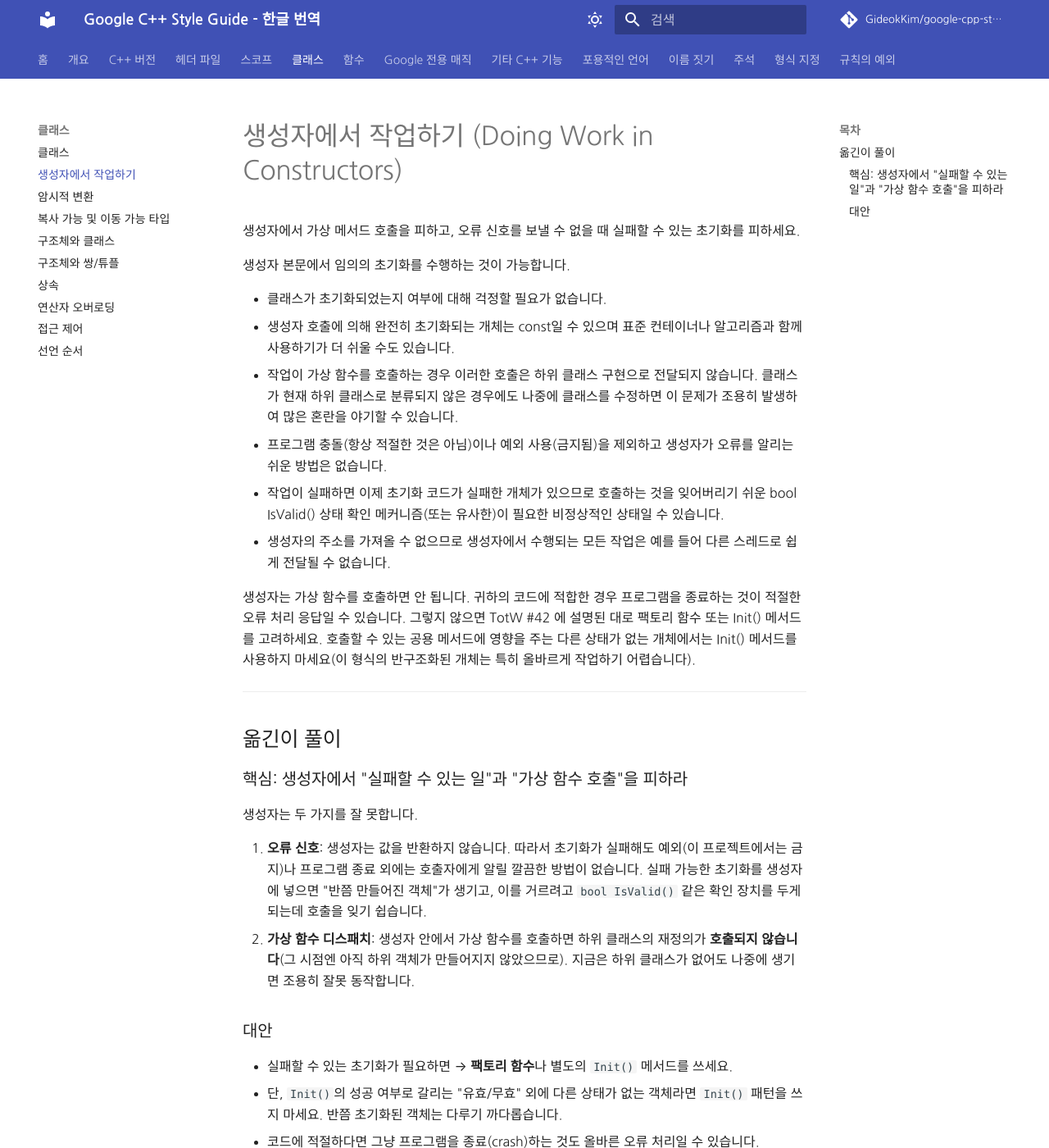
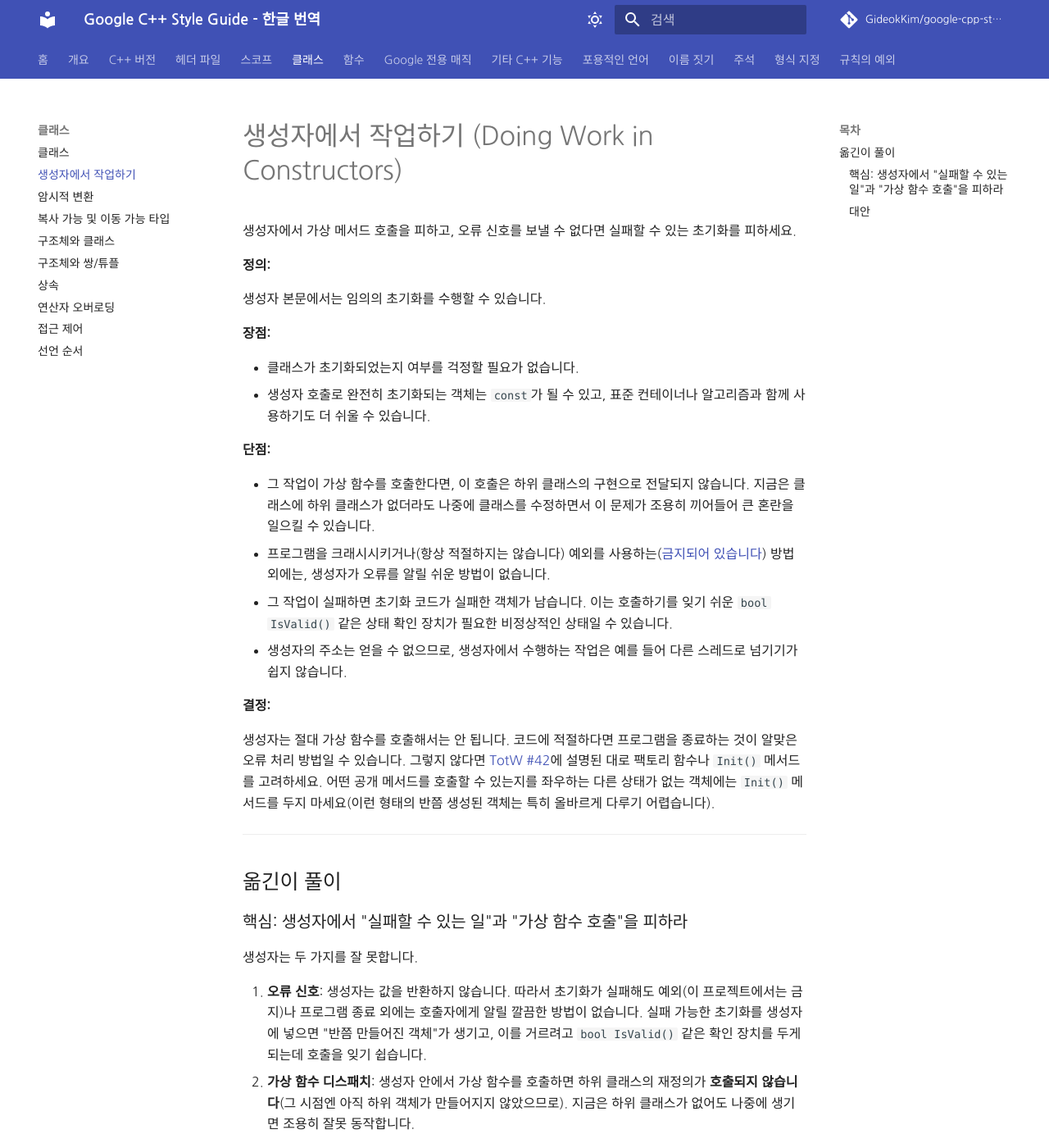
Before and after one commit to GideokKim/google-cpp-style-guide-kr, an MkDocs documentation site: the page built from google cpp style guide/doing_work_in_constructors.md, in a window 1280 px wide and 1400 px high. Shown: the whole window at 82% size. Built offline with MkDocs 1.6.1 and Material for MkDocs 9.7.7, drawn with Linux system fonts in a browser that asks for light colours; some web fonts are replaced; comment, search, counter and statistics services are not loaded.

Commit message:
docs(classes): restore upstream structure in `doing work in constructors`
The page flattened the upstream Definition, Pros, Cons and Decision blocks
into bare paragraphs and unlabelled bullet lists, so the two Pros items
and the four Cons items ran together with nothing marking which list was
which. It also dropped the links to Exceptions and TotW #42 and left
`const`, `bool IsValid()` and `Init()` unformatted, and it used "개체"
where the rest of the guide uses "객체".

Restore the four block labels and the hyperlinks, mark identifiers as
code, and retranslate the body.

Resolves: #13

```diff
--- a/google cpp style guide/doing_work_in_constructors.md
+++ b/google cpp style guide/doing_work_in_constructors.md
@@ -1,18 +1,26 @@
 # 생성자에서 작업하기 (Doing Work in Constructors)
 
-생성자에서 가상 메서드 호출을 피하고, 오류 신호를 보낼 수 없을 때 실패할 수 있는 초기화를 피하세요.
+생성자에서 가상 메서드 호출을 피하고, 오류 신호를 보낼 수 없다면 실패할 수 있는 초기화를 피하세요.
 
-생성자 본문에서 임의의 초기화를 수행하는 것이 가능합니다.
+**정의:**
 
-- 클래스가 초기화되었는지 여부에 대해 걱정할 필요가 없습니다.
-- 생성자 호출에 의해 완전히 초기화되는 개체는 const일 수 있으며 표준 컨테이너나 알고리즘과 함께 사용하기가 더 쉬울 수도 있습니다.
+생성자 본문에서는 임의의 초기화를 수행할 수 있습니다.
 
-- 작업이 가상 함수를 호출하는 경우 이러한 호출은 하위 클래스 구현으로 전달되지 않습니다. 클래스가 현재 하위 클래스로 분류되지 않은 경우에도 나중에 클래스를 수정하면 이 문제가 조용히 발생하여 많은 혼란을 야기할 수 있습니다.
-- 프로그램 충돌(항상 적절한 것은 아님)이나 예외 사용(금지됨)을 제외하고 생성자가 오류를 알리는 쉬운 방법은 없습니다.
-- 작업이 실패하면 이제 초기화 코드가 실패한 개체가 있으므로 호출하는 것을 잊어버리기 쉬운 bool IsValid() 상태 확인 메커니즘(또는 유사한)이 필요한 비정상적인 상태일 수 있습니다.
-- 생성자의 주소를 가져올 수 없으므로 생성자에서 수행되는 모든 작업은 예를 들어 다른 스레드로 쉽게 전달될 수 없습니다.
+**장점:**
 
-생성자는 가상 함수를 호출하면 안 됩니다. 귀하의 코드에 적합한 경우 프로그램을 종료하는 것이 적절한 오류 처리 응답일 수 있습니다. 그렇지 않으면 TotW #42 에 설명된 대로 팩토리 함수 또는 Init() 메서드를 고려하세요. 호출할 수 있는 공용 메서드에 영향을 주는 다른 상태가 없는 개체에서는 Init() 메서드를 사용하지 마세요(이 형식의 반구조화된 개체는 특히 올바르게 작업하기 어렵습니다).
+- 클래스가 초기화되었는지 여부를 걱정할 필요가 없습니다.
+- 생성자 호출로 완전히 초기화되는 객체는 `const`가 될 수 있고, 표준 컨테이너나 알고리즘과 함께 사용하기도 더 쉬울 수 있습니다.
+
+**단점:**
+
+- 그 작업이 가상 함수를 호출한다면, 이 호출은 하위 클래스의 구현으로 전달되지 않습니다. 지금은 클래스에 하위 클래스가 없더라도 나중에 클래스를 수정하면서 이 문제가 조용히 끼어들어 큰 혼란을 일으킬 수 있습니다.
+- 프로그램을 크래시시키거나(항상 적절하지는 않습니다) 예외를 사용하는([금지되어 있습니다](exceptions.md)) 방법 외에는, 생성자가 오류를 알릴 쉬운 방법이 없습니다.
+- 그 작업이 실패하면 초기화 코드가 실패한 객체가 남습니다. 이는 호출하기를 잊기 쉬운 `bool IsValid()` 같은 상태 확인 장치가 필요한 비정상적인 상태일 수 있습니다.
+- 생성자의 주소는 얻을 수 없으므로, 생성자에서 수행하는 작업은 예를 들어 다른 스레드로 넘기기가 쉽지 않습니다.
+
+**결정:**
+
+생성자는 절대 가상 함수를 호출해서는 안 됩니다. 코드에 적절하다면 프로그램을 종료하는 것이 알맞은 오류 처리 방법일 수 있습니다. 그렇지 않다면 [TotW #42](https://abseil.io/tips/42)에 설명된 대로 팩토리 함수나 `Init()` 메서드를 고려하세요. 어떤 공개 메서드를 호출할 수 있는지를 좌우하는 다른 상태가 없는 객체에는 `Init()` 메서드를 두지 마세요(이런 형태의 반쯤 생성된 객체는 특히 올바르게 다루기 어렵습니다).
 
 ---
 
```
